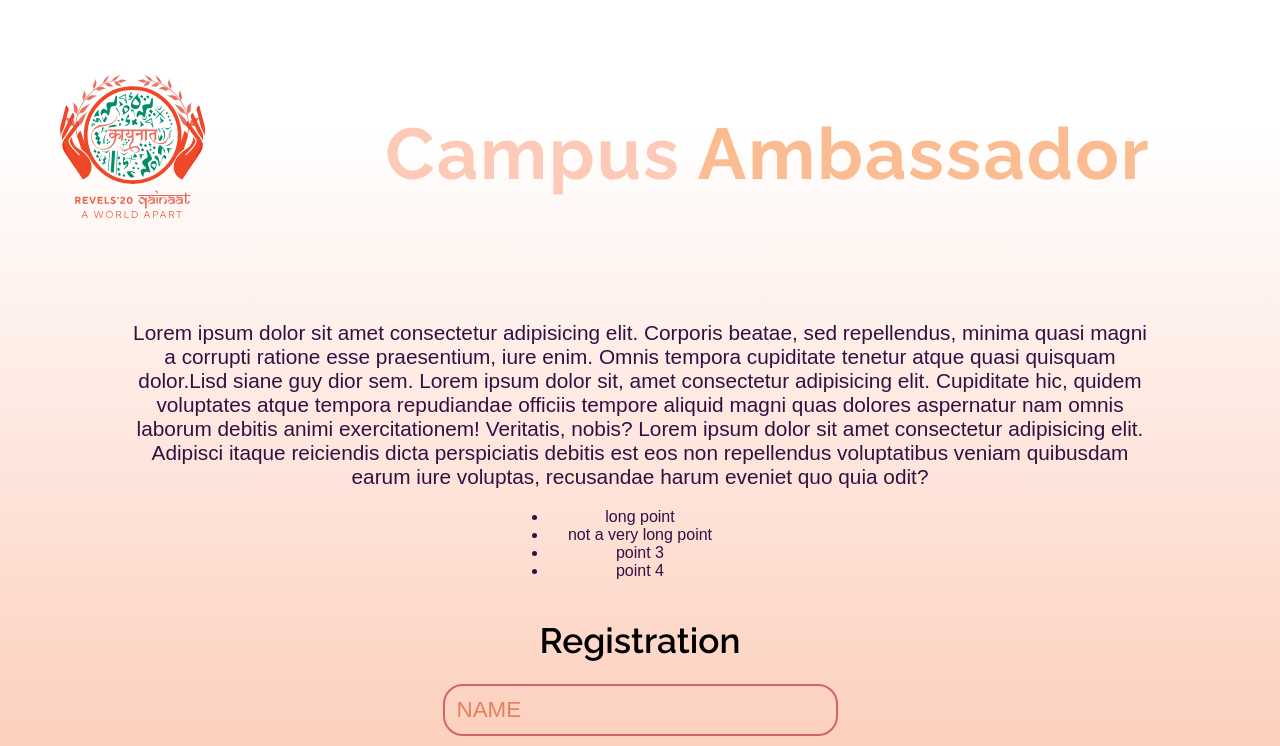
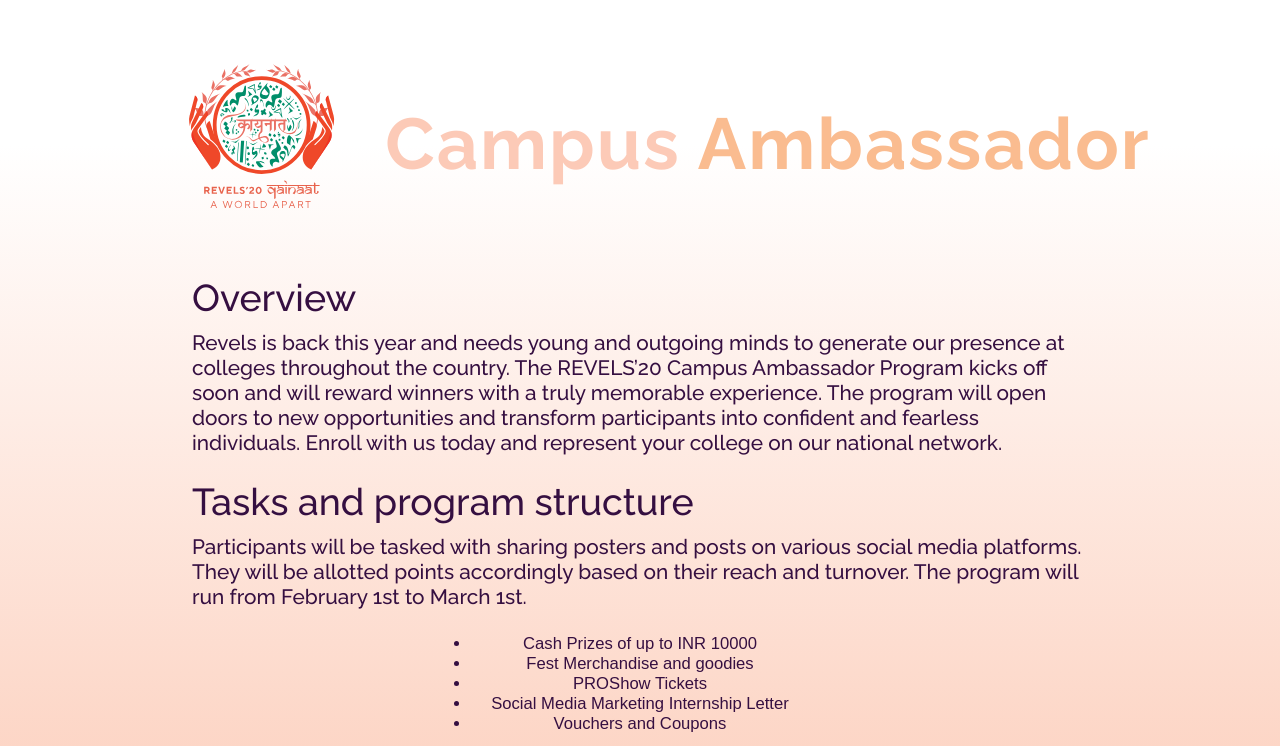
Before and after one commit to arpiinagar/CA, a plain HTML site: page index.html in a window 1280 px wide. Shown: the top 746 px of the page. Drawn offline with Linux system fonts and the light colour scheme.

Commit message:
Content Added

```diff
--- a/index.html
+++ b/index.html
@@ -15,20 +15,25 @@
         <img src="./Revels2020_Logo expand 3_LightBG.svg" id="logo">
         <h1>Campus <span>Ambassador</span> </h1>
     </div>
-    <p>Lorem ipsum dolor sit amet consectetur adipisicing elit. Corporis beatae, sed repellendus, minima quasi magni a corrupti ratione esse praesentium, iure enim. Omnis tempora cupiditate tenetur atque quasi quisquam dolor.Lisd siane guy dior sem. Lorem
-        ipsum dolor sit, amet consectetur adipisicing elit. Cupiditate hic, quidem voluptates atque tempora repudiandae officiis tempore aliquid magni quas dolores aspernatur nam omnis laborum debitis animi exercitationem! Veritatis, nobis? Lorem ipsum
-        dolor sit amet consectetur adipisicing elit. Adipisci itaque reiciendis dicta perspiciatis debitis est eos non repellendus voluptatibus veniam quibusdam earum iure voluptas, recusandae harum eveniet quo quia odit?</p><br>
+    <div class="content">
+        <h4>Overview </h4>
+        Revels is back this year and needs young and outgoing minds to generate our presence at colleges throughout the country. The REVELS’20 Campus Ambassador Program kicks off soon and will reward winners with a truly memorable experience. The program will
+        open doors to new opportunities and transform participants into confident and fearless individuals. Enroll with us today and represent your college on our national network.
+        <br><br>
+        <h4>Tasks and program structure</h4>
+        Participants will be tasked with sharing posters and posts on various social media platforms. They will be allotted points accordingly based on their reach and turnover. The program will run from February 1st to March 1st.<br><br></div>
     <ul>
 
-        <li>long point</li>
-        <li>not a very long point</li>
-        <li>point 3</li>
-        <li>point 4</li>
+        <li>Cash Prizes of up to INR 10000</li>
+        <li>Fest Merchandise and goodies</li>
+        <li>PROShow Tickets </li>
+        <li>Social Media Marketing Internship Letter</li>
+        <li>Vouchers and Coupons</li>
     </ul>
 
 
     <div id="form">
-        <h3>Registration</h3>
+        <h3 id="regis">Registration</h3>
         <input type="text" name="name" placeholder="NAME" required>
         <input type="email" name="email" placeholder="EMAIL" required>
         <input type="tel" name="tel" placeholder="PHONE NUMBER" required maxlength="10" minlength="10">
--- a/style.css
+++ b/style.css
@@ -88,8 +88,8 @@
             }
 
             #logo {
-                width: 28vw;
-                height: 28vw;
+                width: 35vw;
+                height: 25vh;
             }
 
             body {
@@ -105,9 +105,9 @@
 
             .header {
                 display: flex;
-                padding-top: 20px;
-                padding-bottom: 20px;
-                width: 100%;
+                padding-top: 10px;
+                padding-bottom: 10px;
+                align-items: center;
                 font-family: 'Raleway', sans-serif;
             }
 
@@ -127,23 +127,32 @@
                 font-size: 2.2em;
                 padding-bottom: 10px;
                 font-family: 'Raleway', sans-serif;
-                font-weight: 600;
+                font-weight: 500;
             }
 
-            p {
-                padding-top: 25px;
-                font-weight: 300;
+            h4 {
+                font-size: 1.8em;
+                padding-bottom: 10px;
+                font-family: 'Raleway', sans-serif;
+                font-weight: 500;
+            }
+
+            .content {
+                font-size: .8em;
+                color: #350f41;
+                font-weight: 400;
+                padding-left: 20px;
+                padding-right: 20px;
             }
 
             ul {
                 padding-bottom: 20px;
             }
 
-            p,
             li {
                 font-family: 'Source Sans Pro', sans-serif;
-                font-size: 1.0em;
-                color: #350f41 !important;
+                font-size: .8em;
+                color: #350f41;
                 font-weight: 500;
                 text-align: center;
                 padding-left: 20px;
@@ -160,6 +169,10 @@
                 padding-bottom: 20px;
                 padding-left: 30px;
                 padding-right: 30px;
+            }
+
+            #regis {
+                font-weight: 700;
             }
 
             input,
@@ -229,9 +242,16 @@
                     margin: auto;
                     padding-left: 0px;
                 }
-                p {
-                    width: 75vw;
+                .content {
+                    width: 70vw;
                     font-size: 1.3em;
+                }
+                ul {
+                    font-size: 1.3em;
+                }
+                input,
+                select {
+                    font-size: 1.4em;
                 }
                 select {
                     padding-right: 200px;
@@ -239,11 +259,11 @@
                     padding-left: 15px;
                 }
                 #form {
-                    width: 55%;
+                    width: 55vw;
                 }
             }
 
-            @media only screen and (min-width: 768px) {
+            @media only screen and (min-width: 770px) {
                 .header {
                     justify-content: flex-start;
                     display: flex;
@@ -257,8 +277,11 @@
                     height: 20vw;
                     width: 20vw;
                 }
-                p {
-                    width: 80vw;
+                .content {
+                    width: 70vw;
+                    font-size: 1.3em;
+                }
+                ul {
                     font-size: 1.3em;
                 }
                 #form {
```
